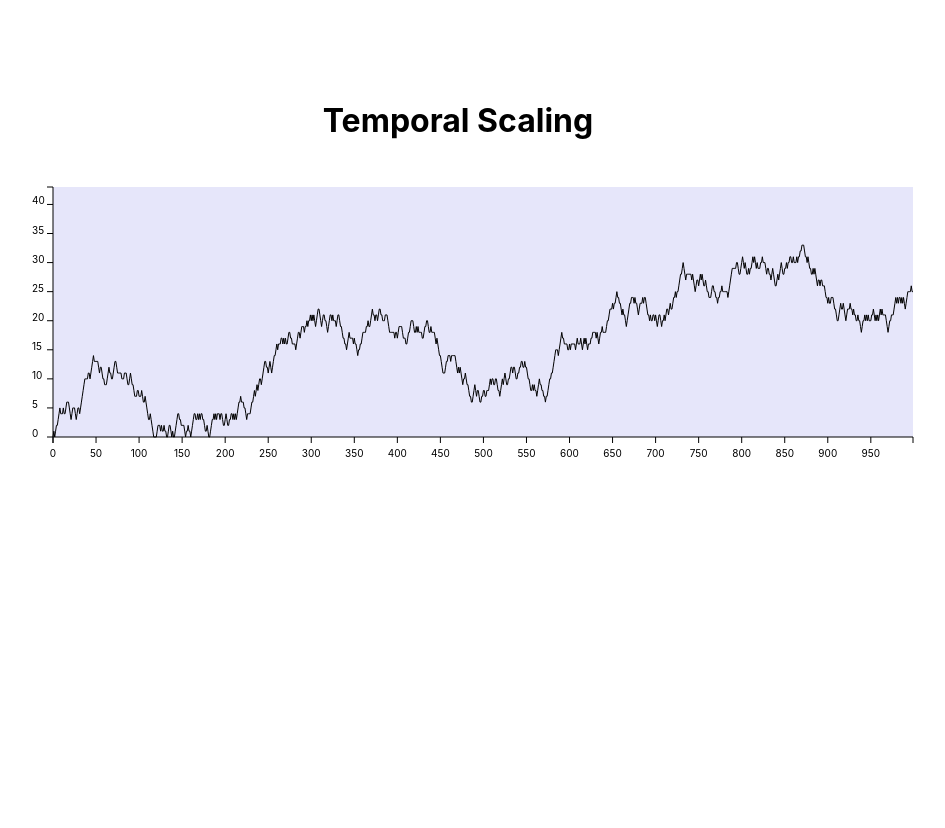
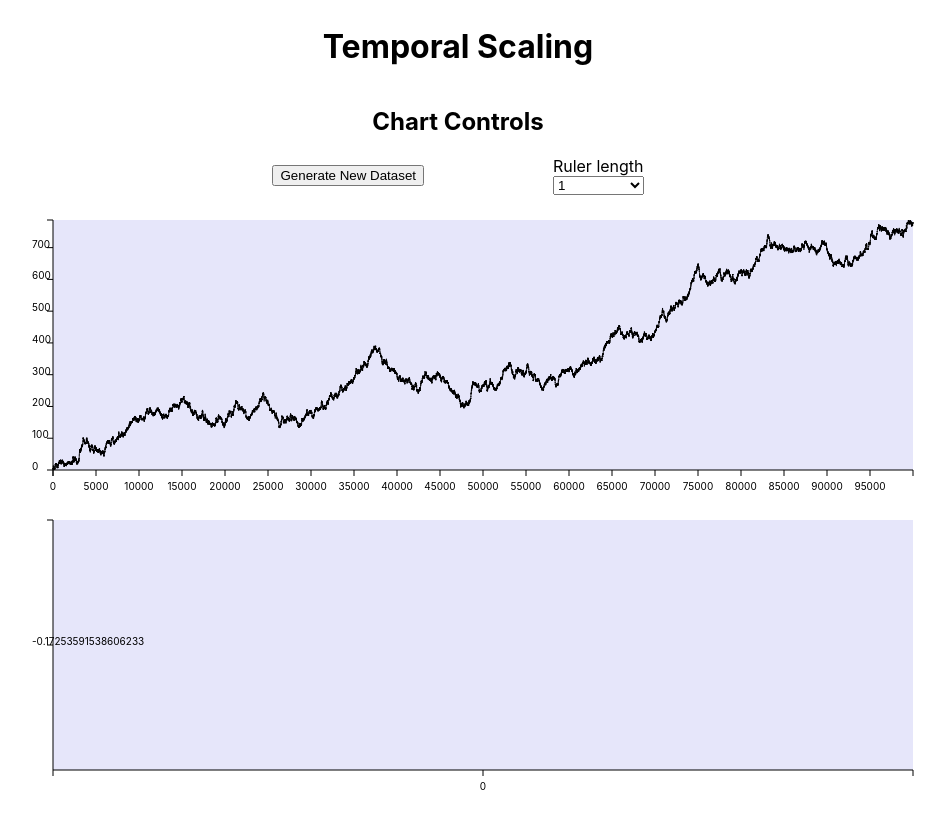
Before and after one commit to scl963/temporal-scaling, a Next.js app: page / in a window 1280 px wide. Shown: the top 828 px of the page, without its empty margins (182-1127 px from the left). Before the commit the page ends 800 px from the top, so only its background shows below. Built offline with nearby package versions, Linux system fonts and the light colour scheme.

Commit message:
Rough version of log graph working

```diff
--- a/components/LineChart/Axis.tsx
+++ b/components/LineChart/Axis.tsx
@@ -21,7 +21,6 @@ export const Axis = ({
   const [xTicks, yTicks] = React.useMemo(() => {
     const xScale = scaleLinear().domain(xDomain).range(xRange);
     const yScale = scaleLinear().domain(yDomain).range(yRange);
-
     const width = xRange[1] - xRange[0];
     const height = yRange[1] - yRange[0];
     const pixelsPerTick = 30;
--- a/components/LineChart/LineChart.tsx
+++ b/components/LineChart/LineChart.tsx
@@ -32,7 +32,10 @@ export function LineChart({
   const yScale = React.useMemo(
     () =>
       scaleLinear()
-        .domain([Math.max(...data.map(({ y }) => y)) + 10, 0])
+        .domain([
+          Math.max(...data.map(({ y }) => y)),
+          Math.min(...data.map(({ y }) => y)),
+        ])
         .range([0, dms.boundedHeight]),
     [dms.boundedHeight, data]
   );
@@ -56,6 +59,8 @@ export function LineChart({
               height={dms.boundedHeight}
               fill="lavender"
             />
+            {data && (
+              <>
                 <g transform={`translate(${[0, dms.boundedHeight].join(",")})`}>
                   <Axis
                     xDomain={xScale.domain()}
@@ -67,6 +72,8 @@ export function LineChart({
                 <g>
                   <Line xScale={xScale} yScale={yScale} data={data} />
                 </g>
+              </>
+            )}
           </g>
         </svg>
       </div>
--- a/pages/index.tsx
+++ b/pages/index.tsx
@@ -1,25 +1,84 @@
 import { select as d3Select } from "d3-selection";
 import Head from "next/head";
-import React from "react";
+import React, { ChangeEvent } from "react";
 import styles from "../styles/Home.module.css";
 import { generateRandomWalkData } from "../utils/generateRandomWalkData";
 import { LineChart } from "../components/LineChart/LineChart";
 
+type MeasurementOption = "1" | "2" | "5" | "10" | "20" | "50" | "100" | "200";
+
 const width = 500;
 const height = 400;
 const margin = { top: 20, right: 30, bottom: 30, left: 40 };
+const measurementOptions: MeasurementOption[] = [
+  "1",
+  "2",
+  "5",
+  "10",
+  "20",
+  "50",
+  "100",
+  "200",
+];
 
 export default function Home() {
-  const randomWalkData = React.useMemo(() => generateRandomWalkData(), []);
-  const [renderCharts, setRenderCharts] = React.useState(false);
+  const [randomWalkData, setRandomWalkData] = React.useState(() =>
+    generateRandomWalkData()
+  );
+  const [selectedMeasurementOption, setSelectedMeasurementOption] =
+    React.useState<MeasurementOption>(measurementOptions[0]);
+  const [logTenData, setlogTenData] = React.useState(new Map());
+
+  const logTenGraphData = React.useMemo(() => {
+    let graphData: { x: number; y: number }[] = [];
+    logTenData.forEach(({ logTenRate, logTenDuration }, key) =>
+      graphData.push({
+        x: logTenDuration,
+        y: logTenRate,
+      })
+    );
+    return graphData.sort((a, b) => a.x - b.x);
+  }, [logTenData]);
+
+  console.log(logTenGraphData);
+
+  const regenerateData = () => {
+    const newData = generateRandomWalkData();
+    setRandomWalkData(newData);
+    setlogTenData(new Map());
+  };
+
+  const handleMeasurementOptionChange = (e: ChangeEvent<HTMLSelectElement>) => {
+    setSelectedMeasurementOption(e.target.value as MeasurementOption);
+  };
 
   React.useEffect(() => {
-    if (!randomWalkData.length) return;
-  }, [randomWalkData]);
+    if (!logTenData.has(selectedMeasurementOption)) {
+      let rates = [];
+      for (
+        let i = Number(selectedMeasurementOption);
+        i < randomWalkData.length;
+        i += Number(selectedMeasurementOption)
+      ) {
+        const prevPointIndex = i - Number(selectedMeasurementOption);
+        const prevPoint = randomWalkData[prevPointIndex];
+        const currPoint = randomWalkData[i];
+        const rate =
+          Math.abs(currPoint.y - prevPoint.y) /
+          Math.abs(currPoint.x - prevPoint.x);
+        rates.push(rate);
+      }
 
-  React.useEffect(() => {
-    setRenderCharts(true);
-  });
+      const avgRate = rates.reduce((a, b) => a + b, 0) / rates.length;
+      const logTenDuration = Math.log10(Number(selectedMeasurementOption));
+      const logTenRate = Math.log10(avgRate);
+
+      const newDataPoint = { logTenRate, logTenDuration };
+      const newLogTenData = new Map(logTenData);
+      newLogTenData.set(selectedMeasurementOption, newDataPoint);
+      setlogTenData(newLogTenData);
+    }
+  }, [selectedMeasurementOption, randomWalkData, logTenData]);
 
   return (
     <div className={styles.container}>
@@ -31,7 +90,25 @@ export default function Home() {
 
       <main className={styles.main}>
         <h1>Temporal Scaling</h1>
-        {renderCharts ? <LineChart data={randomWalkData} /> : null}
+        <div className={styles.chartControlContainer}>
+          <h2>Chart Controls</h2>
+          <div className={styles.chartControlContent}>
+            <button onClick={regenerateData}>Generate New Dataset</button>
+            <div className={styles.dropdownContainer}>
+              <label htmlFor="measurement-options">Ruler length</label>
+              <select
+                id="measurement-options"
+                onChange={handleMeasurementOptionChange}
+              >
+                {measurementOptions.map((measurementOption) => (
+                  <option key={measurementOption}>{measurementOption}</option>
+                ))}
+              </select>
+            </div>
+          </div>
+        </div>
+        <LineChart data={randomWalkData} />
+        <LineChart data={logTenGraphData} />
       </main>
     </div>
   );
--- a/styles/Home.module.css
+++ b/styles/Home.module.css
@@ -26,11 +26,26 @@
   align-items: center;
 }
 
-.footer a {
+.chartControlContainer {
+  align-items: center;
   display: flex;
-  justify-content: center;
+  flex-direction: column;
+  justify-content: flex-start;
+  width: 500px;
+}
+
+.chartControlContent {
   align-items: center;
-  flex-grow: 1;
+  display: flex;
+  flex-direction: row;
+  justify-content: space-around;
+  width: 100%;
+}
+
+.dropdownContainer {
+  display: flex;
+  flex-direction: column;
+  justify-content: space-between;
 }
 
 .title a {
@@ -54,68 +69,3 @@
 .description {
   text-align: center;
 }
-
-.description {
-  line-height: 1.5;
-  font-size: 1.5rem;
-}
-
-.code {
-  background: #fafafa;
-  border-radius: 5px;
-  padding: 0.75rem;
-  font-size: 1.1rem;
-  font-family: Menlo, Monaco, Lucida Console, Liberation Mono, DejaVu Sans Mono,
-    Bitstream Vera Sans Mono, Courier New, monospace;
-}
-
-.grid {
-  display: flex;
-  align-items: center;
-  justify-content: center;
-  flex-wrap: wrap;
-  max-width: 800px;
-  margin-top: 3rem;
-}
-
-.card {
-  margin: 1rem;
-  padding: 1.5rem;
-  text-align: left;
-  color: inherit;
-  text-decoration: none;
-  border: 1px solid #eaeaea;
-  border-radius: 10px;
-  transition: color 0.15s ease, border-color 0.15s ease;
-  width: 45%;
-}
-
-.card:hover,
-.card:focus,
-.card:active {
-  color: #0070f3;
-  border-color: #0070f3;
-}
-
-.card h2 {
-  margin: 0 0 1rem 0;
-  font-size: 1.5rem;
-}
-
-.card p {
-  margin: 0;
-  font-size: 1.25rem;
-  line-height: 1.5;
-}
-
-.logo {
-  height: 1em;
-  margin-left: 0.5rem;
-}
-
-@media (max-width: 600px) {
-  .grid {
-    width: 100%;
-    flex-direction: column;
-  }
-}
--- a/styles/globals.css
+++ b/styles/globals.css
@@ -14,3 +14,7 @@ a {
 * {
   box-sizing: border-box;
 }
+
+button {
+  cursor: pointer;
+}
--- a/utils/generateRandomWalkData.ts
+++ b/utils/generateRandomWalkData.ts
@@ -2,7 +2,7 @@ export function generateRandomWalkData() {
   const initialData = [{ x: 0, y: 0 }];
   let prevValue = 0;
 
-  for (let i = 1; i < 1000; i++) {
+  for (let i = 1; i < 100000; i++) {
     const rand = Math.random();
     let newVal = null;
 
```
Lines whose indentation alone changed are shown as unchanged.
